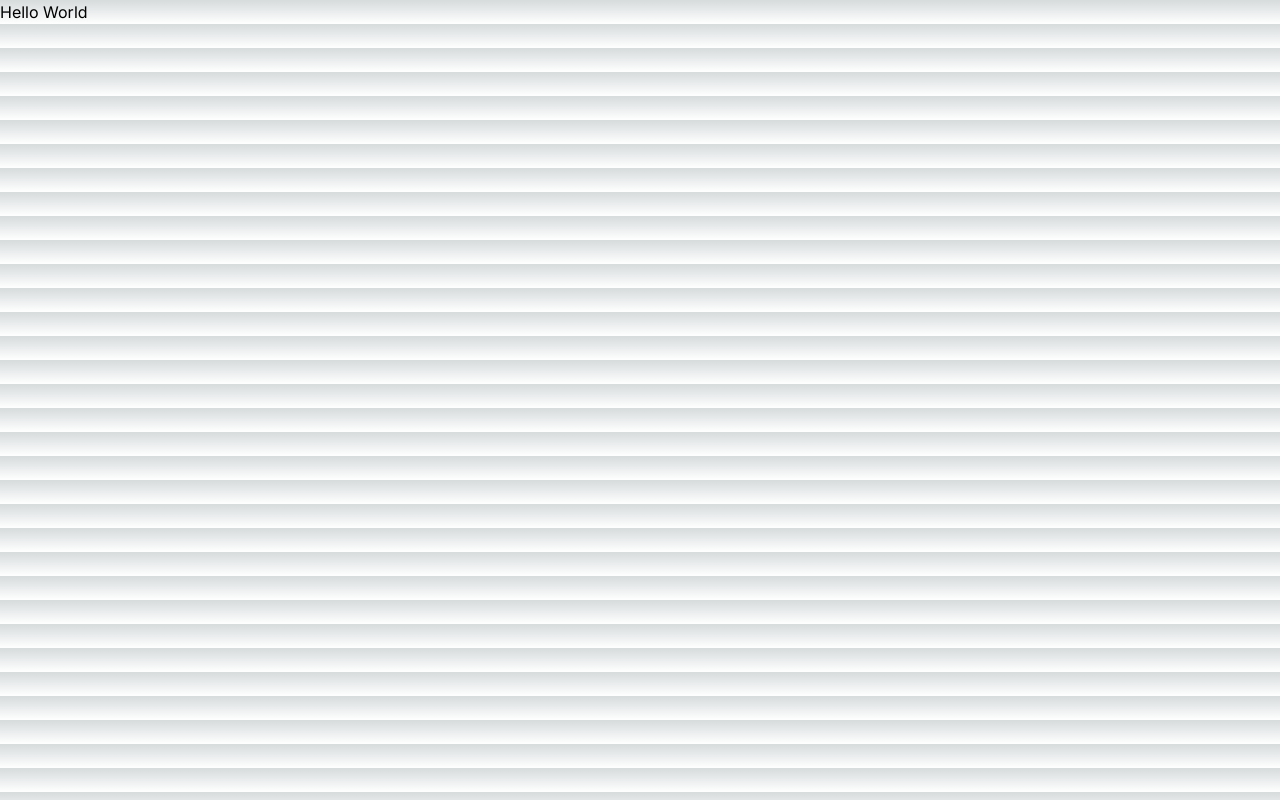
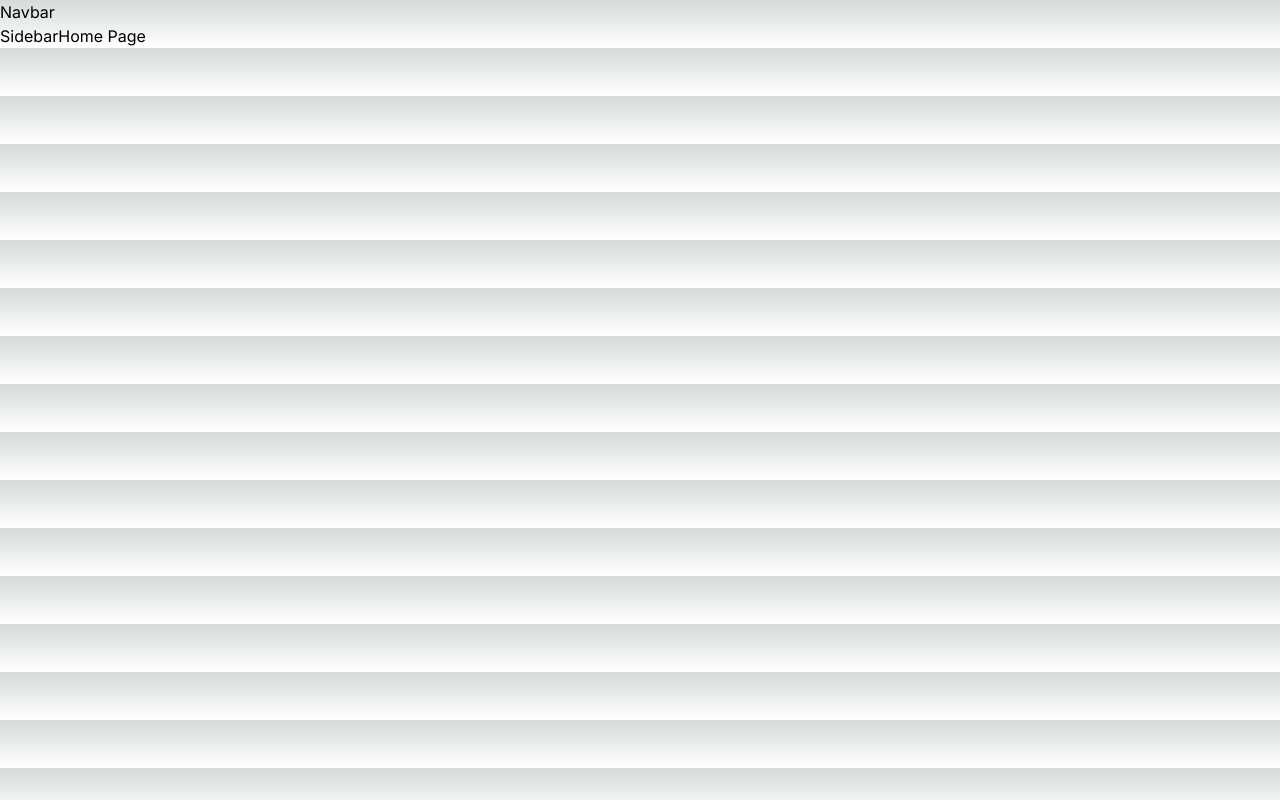
Before and after one commit to akhil683/Budget_Management, a Next.js app: page / in a window 1280 px wide. Built offline with nearby package versions, Linux system fonts and the light colour scheme.

Commit message:
created folder structure

```diff
--- /dev/null
+++ b/src/app/(auth)/sign-in.tsx
@@ -0,0 +1,7 @@
+import React from "react";
+
+const SignIn = () => {
+  return <div>SignIn</div>;
+};
+
+export default SignIn;
--- /dev/null
+++ b/src/app/(auth)/sign-up.tsx
@@ -0,0 +1,7 @@
+import React from "react";
+
+const SignUp = () => {
+  return <div>SignUp</div>;
+};
+
+export default SignUp;
--- /dev/null
+++ b/src/app/(root)/(home)/layout.tsx
@@ -0,0 +1,19 @@
+import Navbar from "@/components/Navbar";
+import Sidebar from "@/components/Sidebar";
+import React, { ReactNode } from "react";
+
+const HomeLayout = ({ children }: { children: ReactNode }) => {
+  return (
+    <main>
+      <Navbar />
+      <div className="flex">
+        <Sidebar />
+        <section>
+          <div>{children}</div>
+        </section>
+      </div>
+    </main>
+  );
+};
+
+export default HomeLayout;
--- /dev/null
+++ b/src/app/(root)/(home)/page.tsx
@@ -0,0 +1,6 @@
+import React from "react";
+
+const Home = () => {
+  return <div>Home Page</div>;
+};
+export default Home;
--- a/src/app/layout.tsx
+++ b/src/app/layout.tsx
@@ -7,6 +7,9 @@ const inter = Inter({ subsets: ["latin"] });
 export const metadata: Metadata = {
   title: "Budget Fest",
   description: "Budget Management sytem for technical Fests",
+  // icons: {
+  //   icon: "",
+  // }
 };
 
 export default function RootLayout({
--- a/src/app/page.tsx
+++ /dev/null
@@ -1,3 +0,0 @@
-export default function Home() {
-  return <div>Hello World</div>;
-}
--- /dev/null
+++ b/src/components/Navbar.tsx
@@ -0,0 +1,7 @@
+import React from "react";
+
+const Navbar = () => {
+  return <div>Navbar</div>;
+};
+
+export default Navbar;
--- /dev/null
+++ b/src/components/Sidebar.tsx
@@ -0,0 +1,7 @@
+import React from "react";
+
+const Sidebar = () => {
+  return <div>Sidebar</div>;
+};
+
+export default Sidebar;
```
